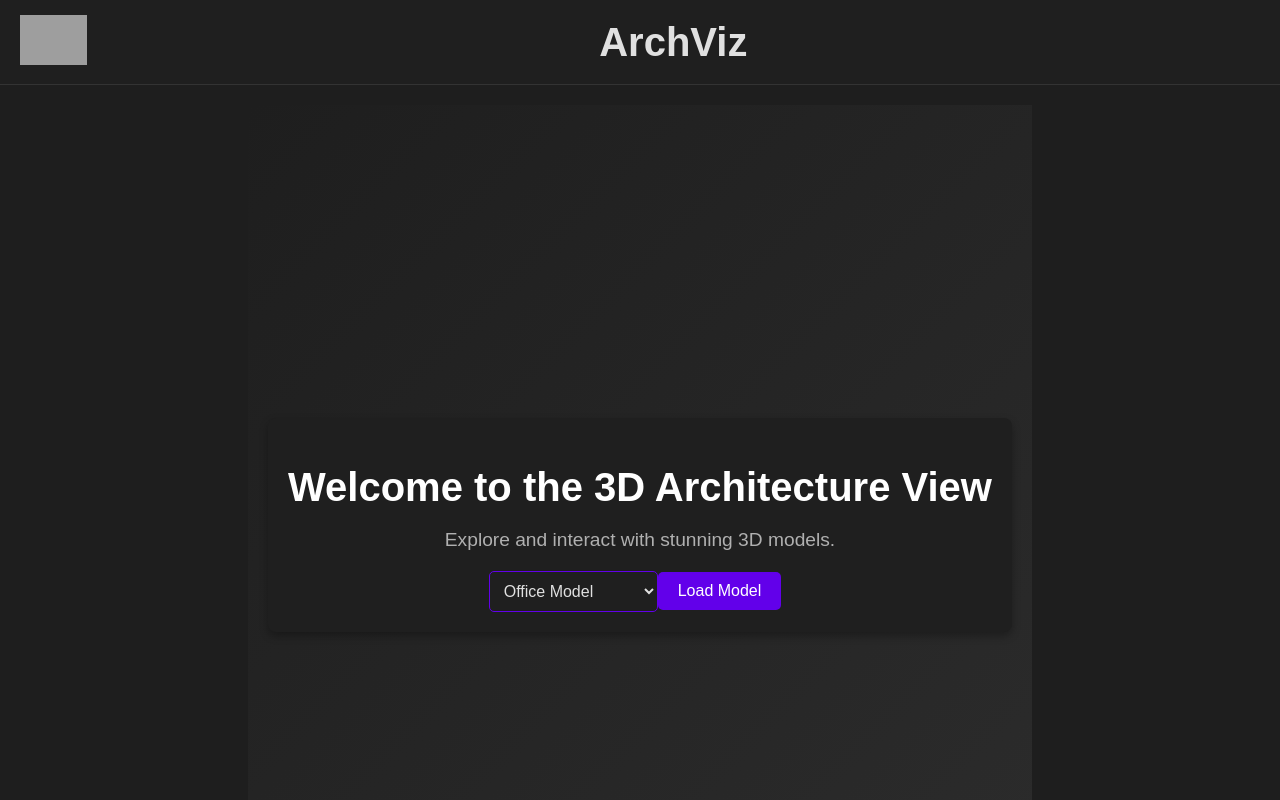
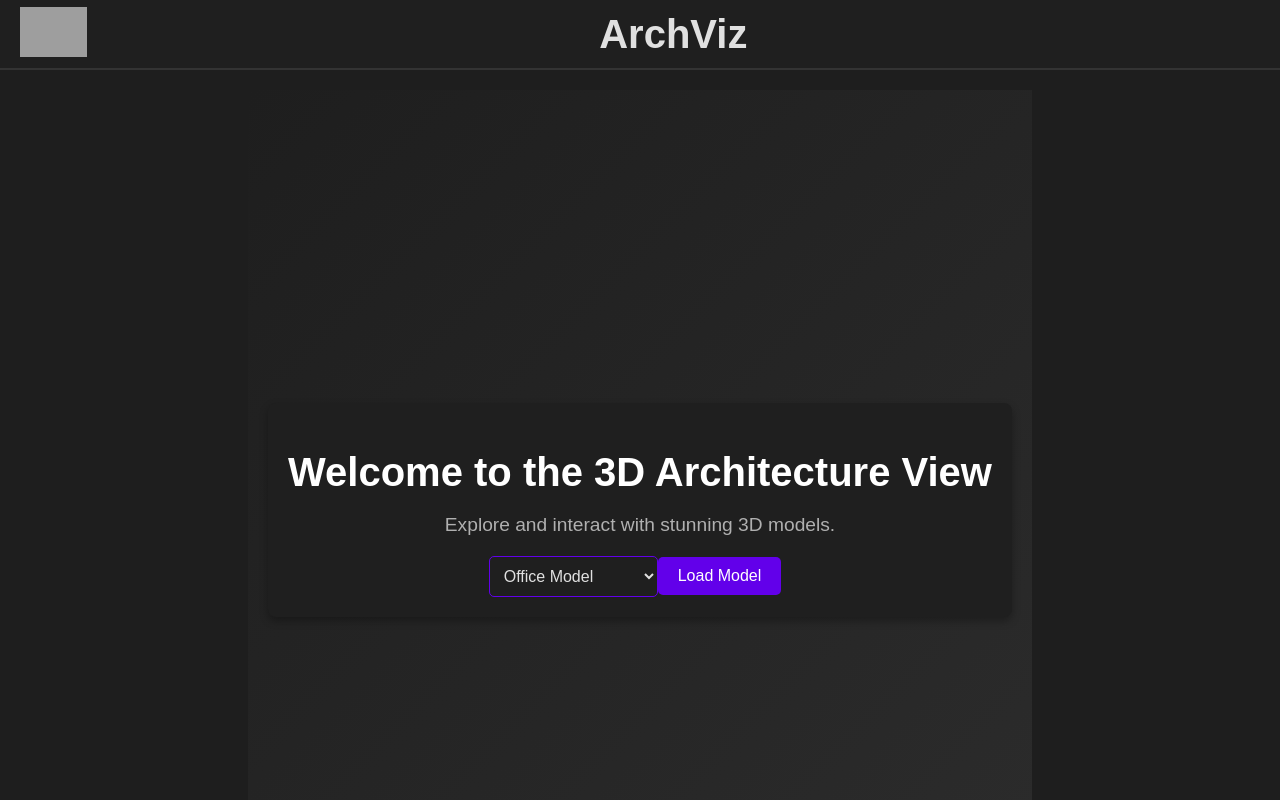
Before and after one commit to chakradev/ArchViz, a React (Create React App) app: page / in a window 1280 px wide. Shown: the top 800 px of the page. Built offline with nearby package versions, Linux system fonts and the light colour scheme; grey boxes are pictures that could not be loaded.

Commit message:
Update App.css

```diff
--- a/src/App.css
+++ b/src/App.css
@@ -14,11 +14,11 @@ body {
 header {
   background-color: #1f1f1f; /* Dark background for the header */
   color: #e0e0e0; /* Light text color */
-  padding: 15px 20px; /* Adjusted padding for better spacing */
+  padding: 7px 20px; /* Adjusted padding for better spacing */
   display: flex;
   justify-content: space-between;
   align-items: center;
-  border-bottom: 1px solid #333; /* Darker border for contrast */
+  border-bottom: 2px solid #333; /* Darker border for contrast */
 }
 
 .logo img {
```
